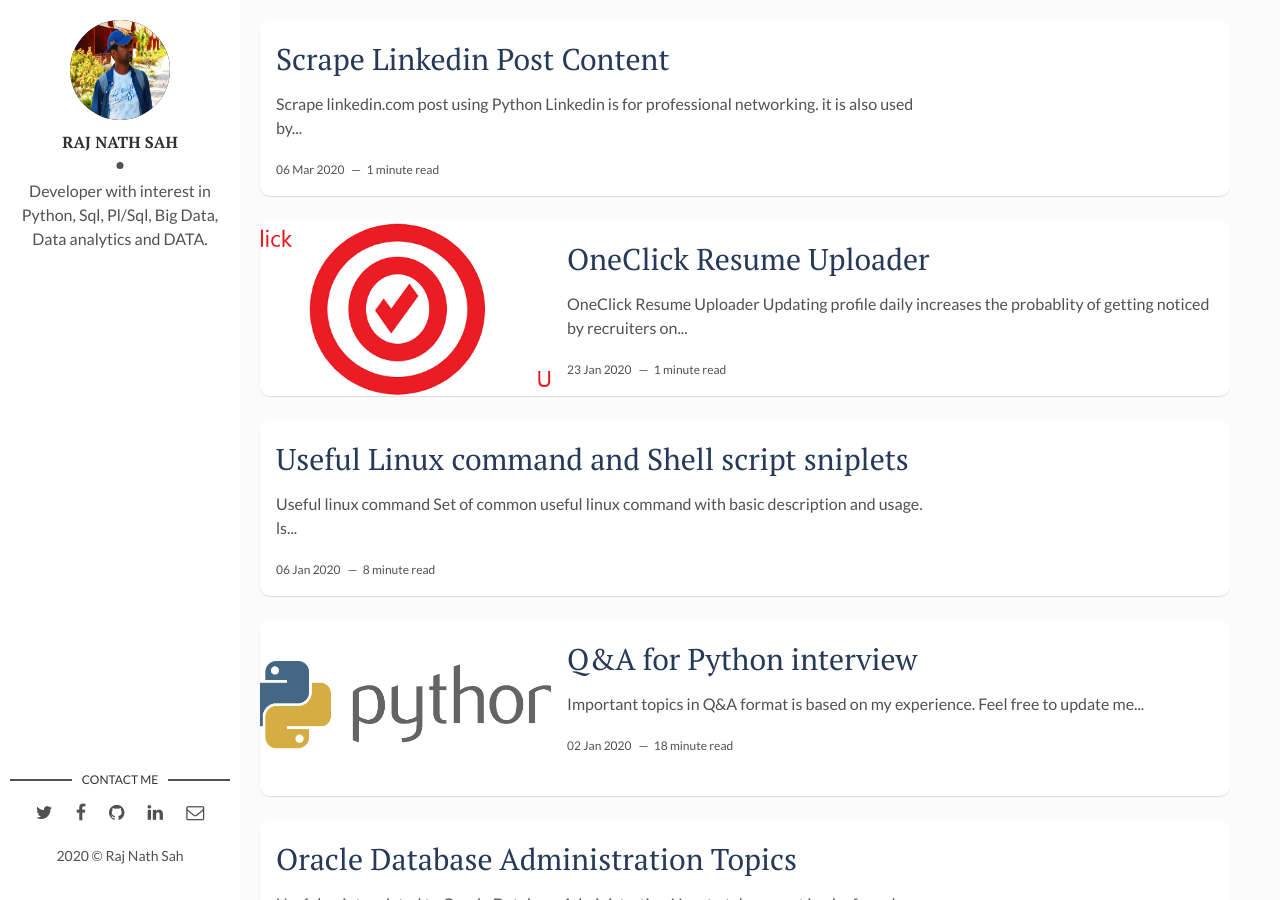
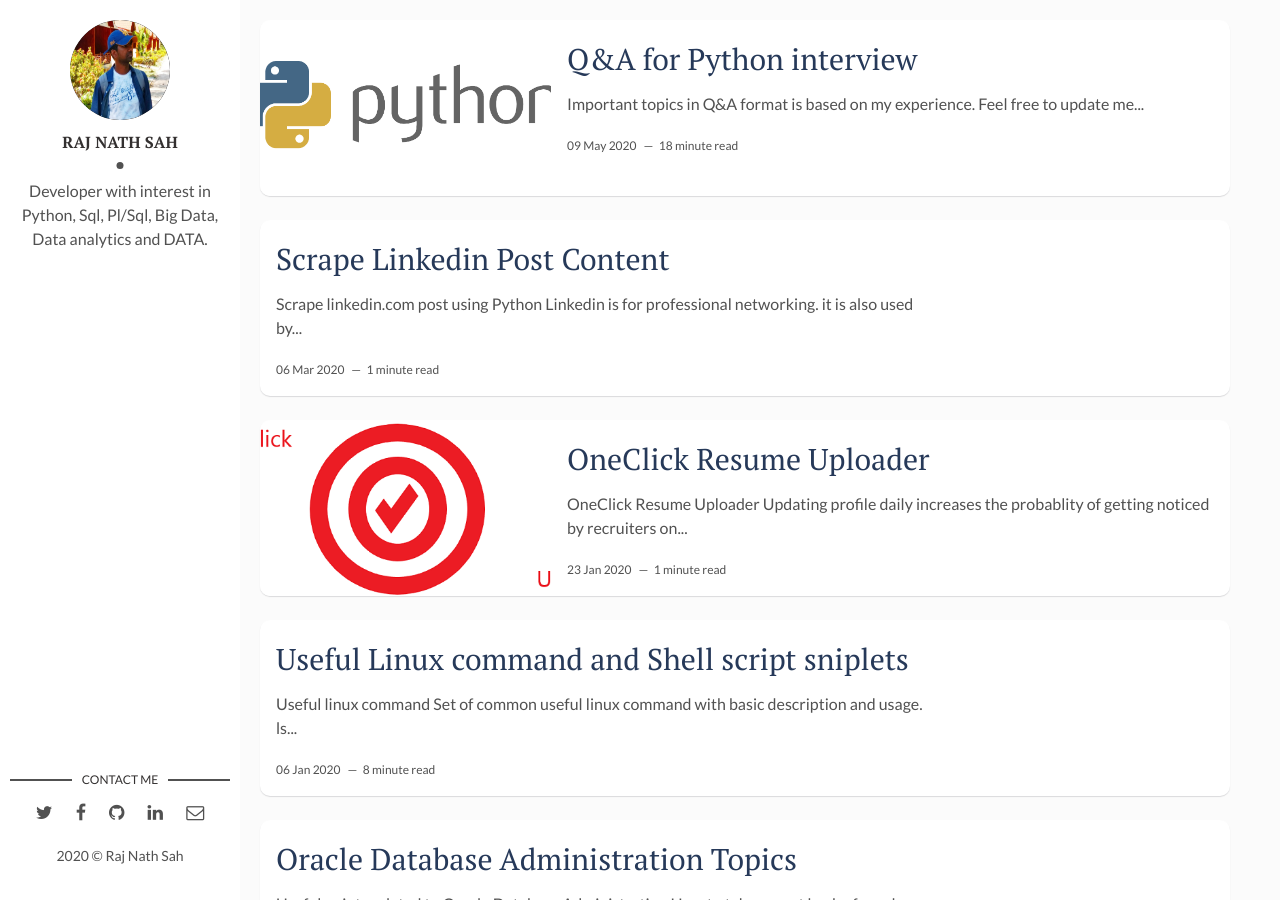
Before and after one commit to rajnathsah/rajnathsah.github.io, a Jekyll site: the page built from index.html, in a window 1280 px wide and 900 px high. Built offline with Jekyll 4.4.1, drawn with Linux system fonts in a browser that asks for light colours; the list of posts is cut into pages by our own code.

Commit message:
Update 2019-11-17-python-questions.md

```diff
--- a/_posts/2019-11-17-python-questions.md
+++ b/_posts/2019-11-17-python-questions.md
@@ -1,7 +1,7 @@
 ---
 layout: post
 title: Q&A for Python interview
-date: 2020-01-02 00:00:00 +0000
+date: 2020-05-09 00:00:00 +0000
 description: Important questions for Python interview.
 img: python.png # Add image post (optional)
 tags: [Python]
```
